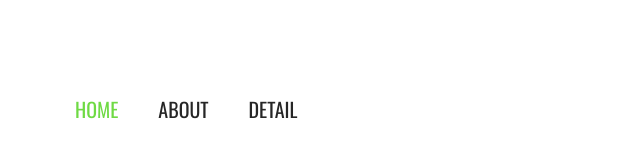
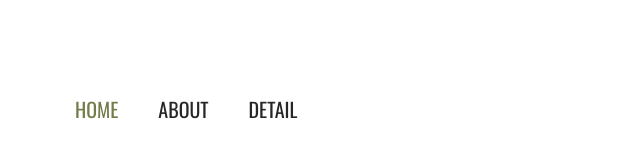
Before and after one commit to sophiamazurek/wisconsin-golf-news, a plain HTML site: page index.html in a window 1280 px wide. In both pictures the pointer is over the link "HOME". Shown: the full height of the page, 0-640 px from the left. Drawn offline with nearby package versions, Linux system fonts and the light colour scheme; some packages are replaced by stand-ins of ours; a script that the page names is missing.

Commit message:
changed hover color

```diff
--- a/style.css
+++ b/style.css
@@ -10,7 +10,7 @@ body{background: url(bg.jpg);font-family: 'Oswald', sans-serif;font-size: 15px;f
             .inner_main_menu ul li:nth-child(2){float: left;}
             .inner_main_menu ul li:nth-child(3){float: left;}
             .inner_main_menu ul li a{color: #262626; font-size: 20px; text-transform: uppercase;text-decoration: none; display: block;padding: 10px 20px;}
-            .inner_main_menu ul li a:hover{color: #6FDA44}
+            .inner_main_menu ul li a:hover{color: #727b49}
             .inner_main_menu ul li ul{position: absolute; top: 40px; left: -9999999px; width: 200px;background: #262626; padding: 0;}
             .inner_main_menu ul li:hover ul{left: 0px;}
             .inner_main_menu ul li ul li{float: left;width: 100%;text-align: left;}
@@ -19,7 +19,7 @@ body{background: url(bg.jpg);font-family: 'Oswald', sans-serif;font-size: 15px;f
             .inner_main_menu ul li ul li ul{top: 0; left: -999999px;}
             .inner_main_menu ul li:hover ul li ul{top: 0; left: -999999px;}
             .inner_main_menu ul li ul li:hover ul{top: 0; left: 200px;}
-            .inner_main_menu ul li:hover a{color: #6FDA44}
+            .inner_main_menu ul li:hover a{color: #727b49}
             .inner_main_menu ul li:hover ul li a{color: #ffffff}
             .inner_main_menu ul li ul li a:hover{color: #262626}
             .inner_main_menu ul li ul li:hover a{background: #ddd; color: #262626;}
```
